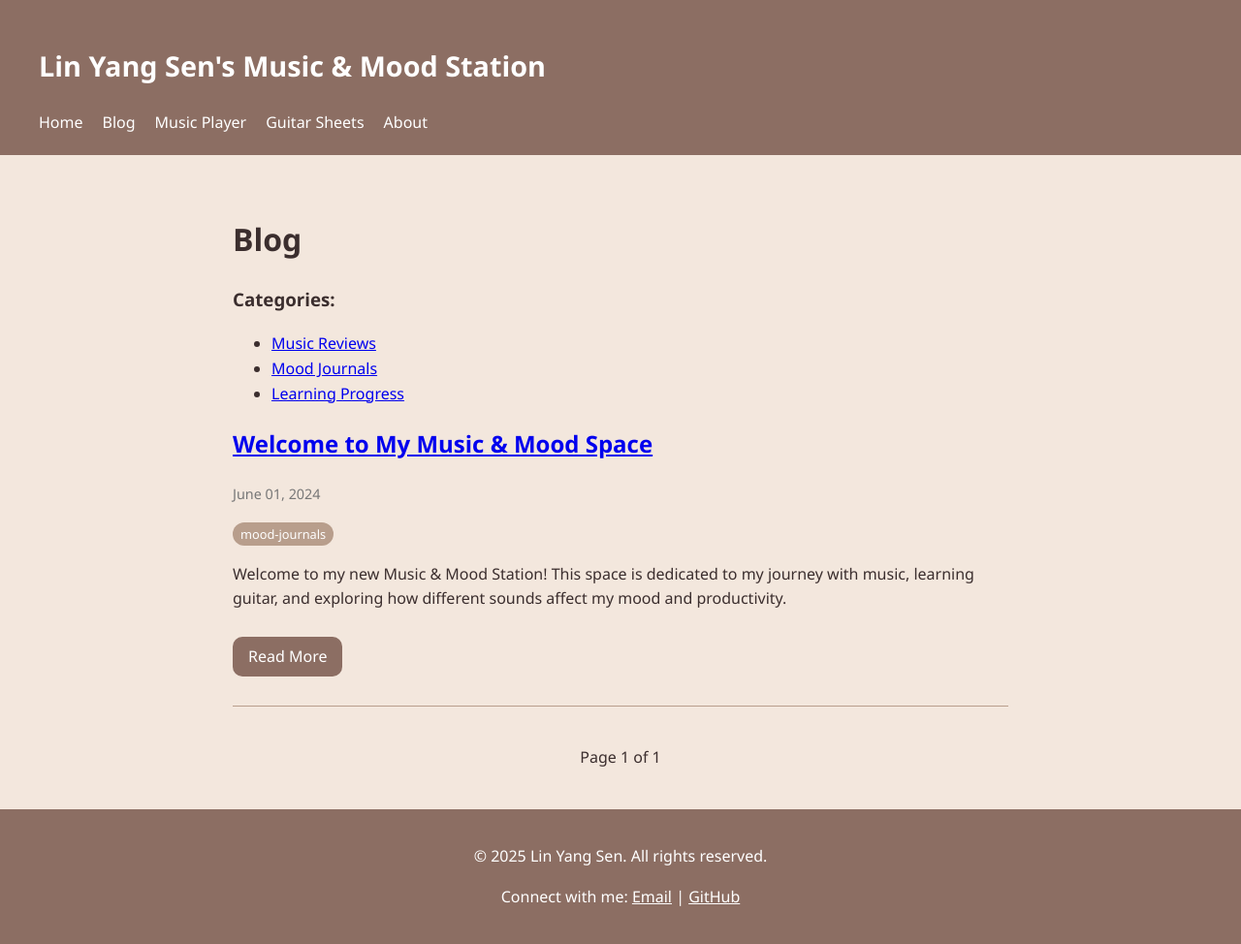
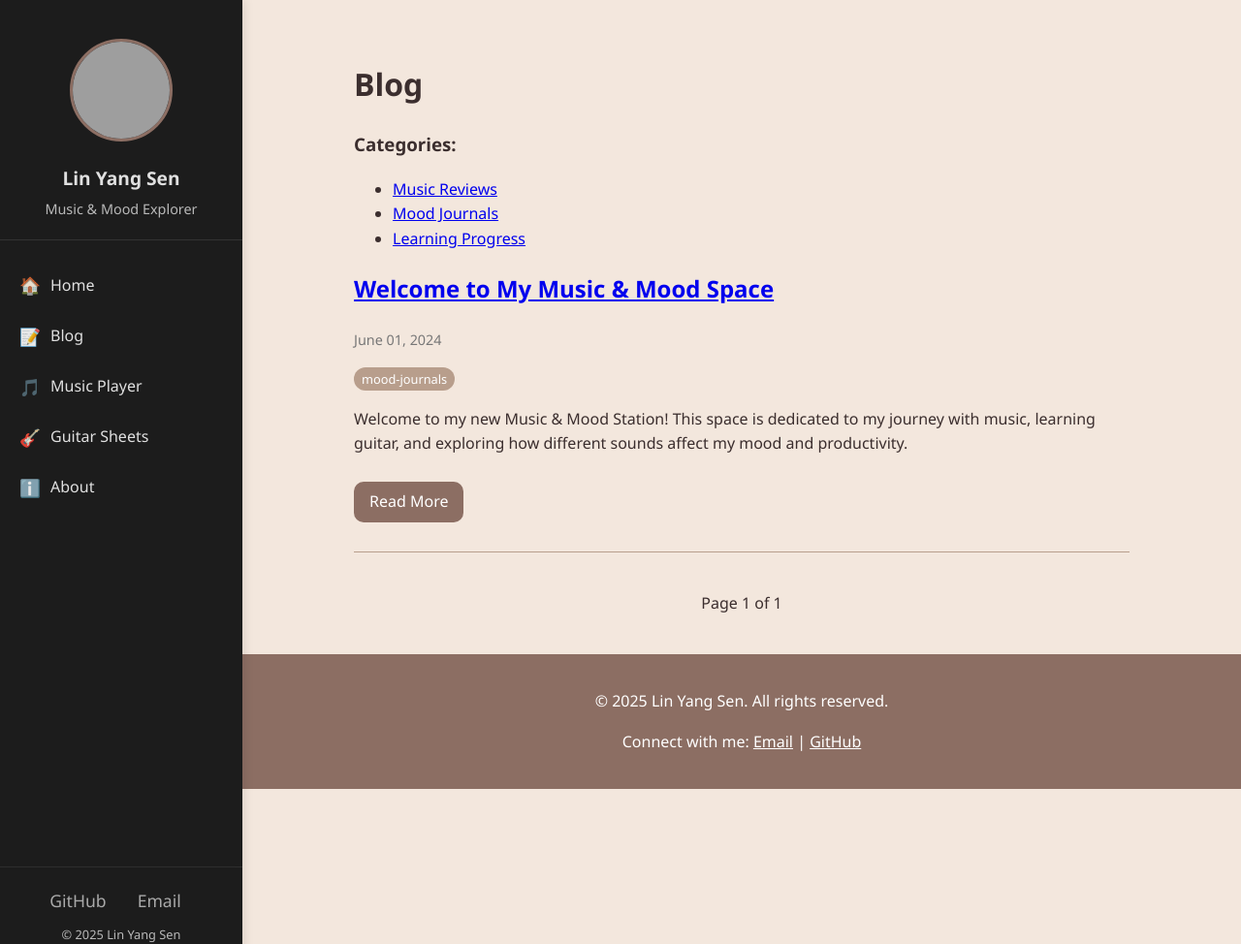
Before and after one commit to tommy60718/tommy60718.github.io, a Jekyll site: the page built from blog/index.html, in a window 1280 px wide and 974 px high. Shown: the whole window at 97% size. Built offline with Jekyll 4.4.1, drawn with Linux system fonts in a browser that asks for light colours; the list of posts is cut into pages by our own code; grey boxes are pictures that could not be loaded.

Commit message:
new side bar menu

```diff
--- a/_layouts/post.html
+++ b/_layouts/post.html
@@ -1,5 +1,5 @@
 ---
-layout: default
+layout: sidebar-layout
 ---
 
 <article class="post">
--- /dev/null
+++ b/_layouts/sidebar-layout.html
@@ -0,0 +1,71 @@
+<!DOCTYPE html>
+<html lang="en">
+<head>
+  <meta charset="UTF-8">
+  <meta name="viewport" content="width=device-width, initial-scale=1.0">
+  <title>{% if page.title %}{{ page.title }} | {% endif %}{{ site.title }}</title>
+  <link rel="stylesheet" href="/assets/css/main.css">
+  <link rel="stylesheet" href="/assets/css/sidebar.css">
+  {% seo %}
+</head>
+<body class="sidebar-layout">
+  <div class="site-container">
+    <!-- Left Sidebar -->
+    <aside class="sidebar">
+      <div class="sidebar-profile">
+        <img src="/assets/images/profile.jpg" alt="Profile Photo" class="profile-image">
+        <h3 class="sidebar-name">Lin Yang Sen</h3>
+        <p class="sidebar-title">Music & Mood Explorer</p>
+      </div>
+
+      <nav class="sidebar-nav">
+        <ul>
+          <li><a href="/" class="sidebar-nav-item">
+            <span class="sidebar-icon">🏠</span>
+            <span class="sidebar-label">Home</span>
+          </a></li>
+          <li><a href="/blog" class="sidebar-nav-item">
+            <span class="sidebar-icon">📝</span>
+            <span class="sidebar-label">Blog</span>
+          </a></li>
+          <li><a href="/music-player" class="sidebar-nav-item">
+            <span class="sidebar-icon">🎵</span>
+            <span class="sidebar-label">Music Player</span>
+          </a></li>
+          <li><a href="/guitar-sheets" class="sidebar-nav-item">
+            <span class="sidebar-icon">🎸</span>
+            <span class="sidebar-label">Guitar Sheets</span>
+          </a></li>
+          <li><a href="/about" class="sidebar-nav-item">
+            <span class="sidebar-icon">ℹ️</span>
+            <span class="sidebar-label">About</span>
+          </a></li>
+        </ul>
+      </nav>
+
+      <div class="sidebar-footer">
+        <div class="social-links">
+          <a href="https://github.com/tommy60718" class="social-link">
+            <span class="sidebar-icon">GitHub</span>
+          </a>
+          <a href="mailto:tommyforwork@gmail.com" class="social-link">
+            <span class="sidebar-icon">Email</span>
+          </a>
+        </div>
+        <p class="copyright">&copy; {{ site.time | date: '%Y' }} Lin Yang Sen</p>
+      </div>
+    </aside>
+
+    <!-- Main Content Area -->
+    <div class="main-content">
+      <main class="content">
+        {{ content }}
+      </main>
+
+      {% include footer.html %}
+    </div>
+  </div>
+
+  <script src="/assets/js/main.js"></script>
+</body>
+</html>
--- a/assets/css/main.css
+++ b/assets/css/main.css
@@ -390,3 +390,132 @@ body {
     margin: 0 auto;
   }
 }
+
+/* Home Page Styles */
+.home-page {
+  max-width: 1200px;
+  margin: 0 auto;
+  padding: 20px;
+}
+
+.hero-section {
+  text-align: center;
+  margin: 40px 0 60px;
+}
+
+.hero-section h1 {
+  font-size: 2.5rem;
+  color: var(--primary-color);
+  margin-bottom: 15px;
+}
+
+.hero-section .lead {
+  font-size: 1.2rem;
+  color: var(--secondary-color);
+  max-width: 700px;
+  margin: 0 auto;
+}
+
+.features-grid {
+  display: grid;
+  grid-template-columns: repeat(auto-fill, minmax(250px, 1fr));
+  gap: 30px;
+  margin-bottom: 60px;
+}
+
+.feature-card {
+  background-color: var(--light-color);
+  border-radius: var(--border-radius);
+  padding: 30px;
+  box-shadow: var(--box-shadow);
+  transition: transform 0.3s, box-shadow 0.3s;
+}
+
+.feature-card:hover {
+  transform: translateY(-5px);
+  box-shadow: 0 10px 20px rgba(0, 0, 0, 0.1);
+}
+
+.feature-icon {
+  font-size: 2.5rem;
+  margin-bottom: 15px;
+}
+
+.feature-card h2 {
+  margin: 0 0 15px;
+  color: var(--primary-color);
+}
+
+.feature-card p {
+  margin-bottom: 20px;
+  color: var(--text-color);
+}
+
+.feature-link {
+  display: inline-block;
+  background-color: var(--primary-color);
+  color: var(--light-color);
+  padding: 8px 16px;
+  border-radius: var(--border-radius);
+  text-decoration: none;
+  transition: background-color 0.3s;
+}
+
+.feature-link:hover {
+  background-color: var(--secondary-color);
+}
+
+.recent-posts {
+  margin: 40px 0;
+}
+
+.recent-posts h2 {
+  text-align: center;
+  margin-bottom: 30px;
+  color: var(--primary-color);
+}
+
+.posts-preview {
+  display: grid;
+  grid-template-columns: repeat(auto-fill, minmax(300px, 1fr));
+  gap: 30px;
+}
+
+.post-preview {
+  background-color: var(--light-color);
+  border-radius: var(--border-radius);
+  padding: 25px;
+  box-shadow: var(--box-shadow);
+}
+
+.post-preview h3 {
+  margin-top: 0;
+  margin-bottom: 10px;
+}
+
+.post-preview h3 a {
+  color: var(--primary-color);
+  text-decoration: none;
+}
+
+.post-preview .post-date {
+  display: block;
+  color: #777;
+  font-size: 0.9rem;
+  margin-bottom: 15px;
+}
+
+/* Responsive adjustments for sidebar layout content */
+@media (max-width: 768px) {
+  .hero-section h1 {
+    font-size: 2rem;
+  }
+
+  .features-grid {
+    grid-template-columns: 1fr;
+  }
+
+  .posts-preview {
+    grid-template-columns: 1fr;
+  }
+}
--- /dev/null
+++ b/assets/css/sidebar.css
@@ -0,0 +1,201 @@
+/* Sidebar Layout Styles */
+:root {
+  --sidebar-width: 250px;
+  --sidebar-bg: #1c1c1c;
+  --sidebar-text: #e0e0e0;
+  --sidebar-accent: var(--primary-color);
+  --sidebar-hover: rgba(255, 255, 255, 0.1);
+}
+
+.sidebar-layout {
+  display: flex;
+  min-height: 100vh;
+}
+
+.site-container {
+  display: flex;
+  width: 100%;
+  position: relative;
+}
+
+/* Sidebar Styles */
+.sidebar {
+  width: var(--sidebar-width);
+  background-color: var(--sidebar-bg);
+  color: var(--sidebar-text);
+  position: fixed;
+  height: 100vh;
+  overflow-y: auto;
+  padding: 20px 0;
+  display: flex;
+  flex-direction: column;
+  box-shadow: 2px 0 10px rgba(0, 0, 0, 0.1);
+  z-index: 100;
+}
+
+.sidebar-profile {
+  text-align: center;
+  padding: 20px 15px;
+  border-bottom: 1px solid rgba(255, 255, 255, 0.1);
+  margin-bottom: 20px;
+}
+
+.profile-image {
+  width: 100px;
+  height: 100px;
+  border-radius: 50%;
+  object-fit: cover;
+  margin: 0 auto 15px;
+  border: 3px solid var(--sidebar-accent);
+}
+
+.sidebar-name {
+  margin: 0;
+  font-size: 1.2rem;
+  font-weight: 600;
+}
+
+.sidebar-title {
+  margin: 5px 0 0;
+  font-size: 0.9rem;
+  opacity: 0.8;
+}
+
+.sidebar-nav {
+  flex: 1;
+}
+
+.sidebar-nav ul {
+  list-style: none;
+  padding: 0;
+  margin: 0;
+}
+
+.sidebar-nav-item {
+  display: flex;
+  align-items: center;
+  padding: 12px 20px;
+  text-decoration: none;
+  color: var(--sidebar-text);
+  transition: all 0.3s;
+}
+
+.sidebar-nav-item:hover, .sidebar-nav-item.active {
+  background-color: var(--sidebar-hover);
+  border-left: 3px solid var(--sidebar-accent);
+}
+
+.sidebar-icon {
+  margin-right: 12px;
+  font-size: 1.1rem;
+  width: 20px;
+  text-align: center;
+  opacity: 0.9;
+}
+
+.sidebar-label {
+  font-size: 1rem;
+}
+
+.sidebar-footer {
+  margin-top: auto;
+  padding: 20px;
+  border-top: 1px solid rgba(255, 255, 255, 0.1);
+  font-size: 0.8rem;
+  opacity: 0.8;
+}
+
+.social-links {
+  display: flex;
+  justify-content: center;
+  margin-bottom: 10px;
+}
+
+.social-link {
+  color: var(--sidebar-text);
+  margin: 0 10px;
+  text-decoration: none;
+}
+
+.social-link:hover {
+  color: var(--sidebar-accent);
+}
+
+.copyright {
+  text-align: center;
+  margin: 0;
+}
+
+/* Main Content Area */
+.main-content {
+  flex: 1;
+  margin-left: var(--sidebar-width);
+  width: calc(100% - var(--sidebar-width));
+  transition: margin-left 0.3s;
+}
+
+/* Responsive Design */
+@media (max-width: 991px) {
+  :root {
+    --sidebar-width: 200px;
+  }
+
+  .profile-image {
+    width: 80px;
+    height: 80px;
+  }
+
+  .sidebar-name {
+    font-size: 1rem;
+  }
+}
+
+@media (max-width: 768px) {
+  .site-container {
+    flex-direction: column;
+  }
+
+  .sidebar {
+    position: relative;
+    width: 100%;
+    height: auto;
+    min-height: auto;
+    padding: 10px 0;
+  }
+
+  .sidebar-profile {
+    display: flex;
+    align-items: center;
+    text-align: left;
+    padding: 15px;
+  }
+
+  .profile-image {
+    width: 60px;
+    height: 60px;
+    margin: 0 15px 0 0;
+  }
+
+  .sidebar-nav ul {
+    display: flex;
+    flex-wrap: wrap;
+    justify-content: center;
+  }
+
+  .sidebar-nav li {
+    width: auto;
+  }
+
+  .sidebar-nav-item {
+    padding: 10px 15px;
+  }
+
+  .sidebar-footer {
+    display: none;
+  }
+
+  .main-content {
+    margin-left: 0;
+    width: 100%;
+  }
+}
--- a/blog/index.html
+++ b/blog/index.html
@@ -1,5 +1,5 @@
 ---
-layout: default
+layout: sidebar-layout
 title: Blog
 ---
 
--- a/music-player/index.html
+++ b/music-player/index.html
@@ -1,5 +1,5 @@
 ---
-layout: default
+layout: sidebar-layout
 title: Music Player
 ---
 
```
Also changed, not shown: Gemfile (added, +7 -0 lines), index.html (added, +55 -0 lines), 3 other files.
